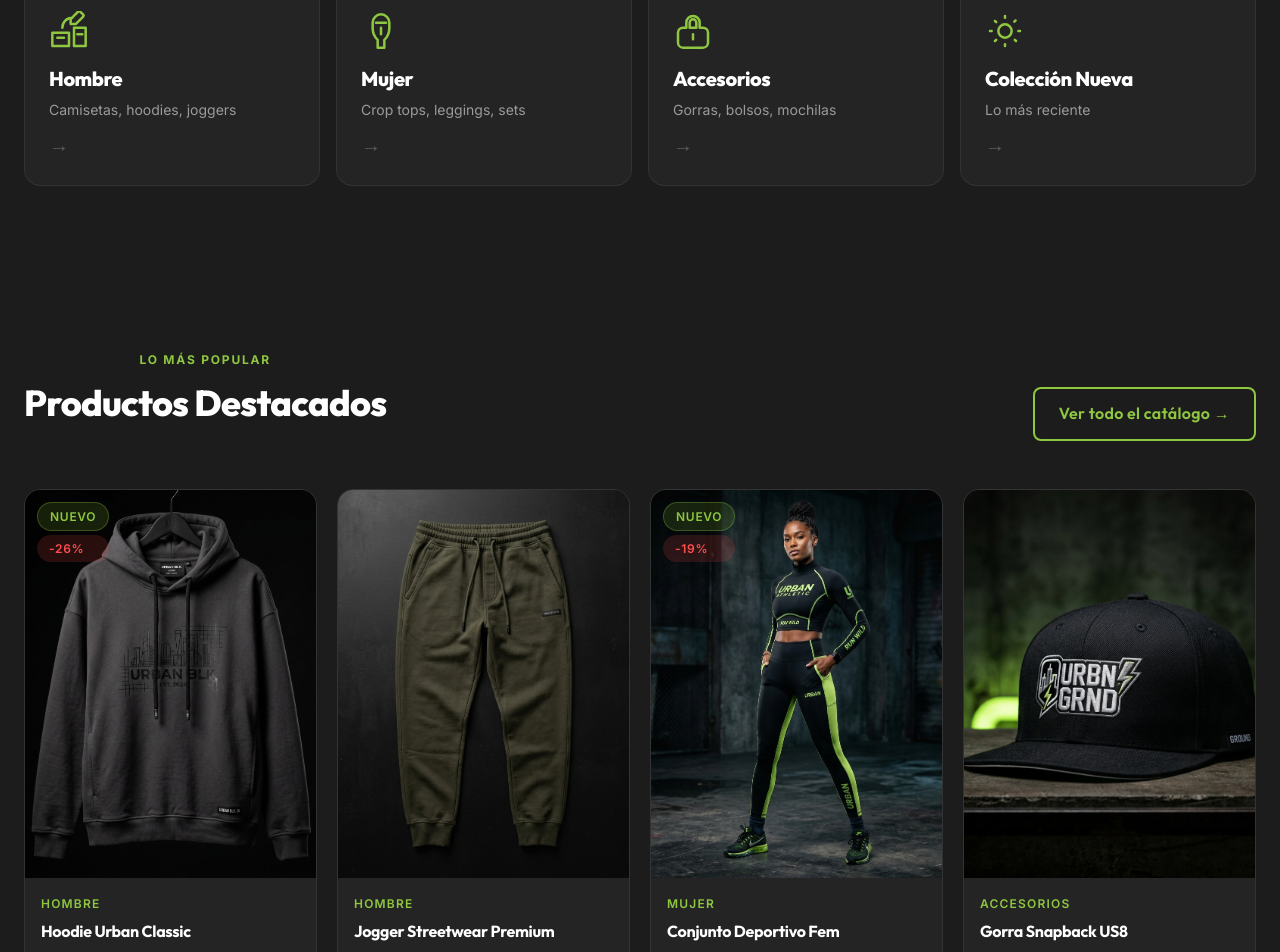
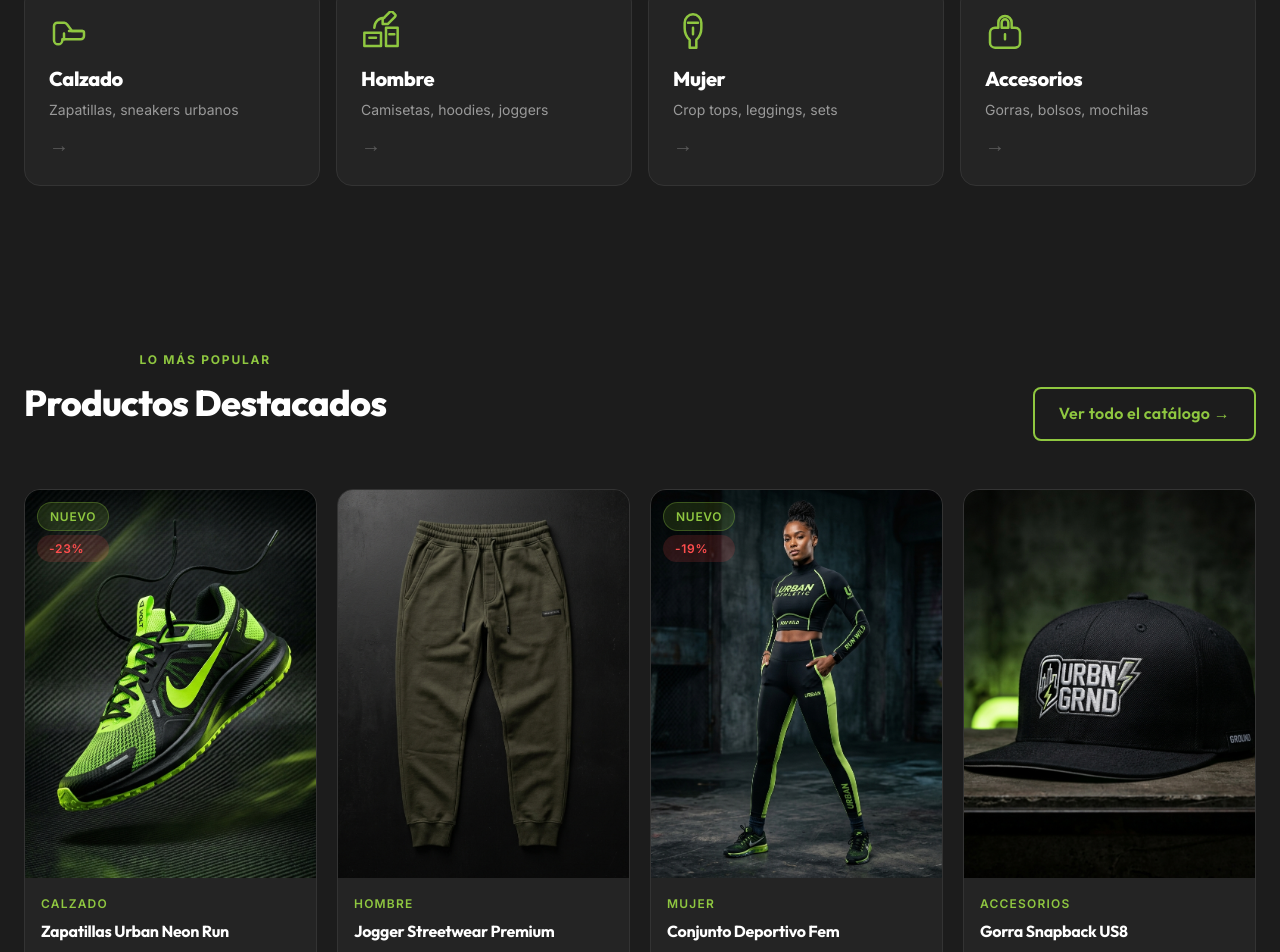
Before and after one commit to ingdavidc/UrbanStore, a React (Vite) app: page / in a window 1280 px wide. Shown: the part 1897-2849 px from the top of the page. Built offline with nearby package versions, Linux system fonts and the light colour scheme.

Commit message:
feat: prioritize footwear category and lead with Neon Run Sneakers

```diff
--- a/src/pages/Home.jsx
+++ b/src/pages/Home.jsx
@@ -6,9 +6,9 @@ import styles from './Home.module.css'
 // ── Mock data (replace with Firebase Firestore data) ──────────
 const FEATURED_PRODUCTS = [
   {
-    id: '1', name: 'Hoodie Urban Classic', price: 89000, originalPrice: 120000,
-    category: 'Hombre', sizes: ['S','M','L','XL'], isNew: true, isSale: true, stock: 15,
-    image: '/assets/images/product-hoodie.png',
+    id: '1', name: 'Zapatillas Urban Neon Run', price: 189000, originalPrice: 245000,
+    category: 'Calzado', sizes: ['38','39','40','41','42'], isNew: true, isSale: true, stock: 12,
+    image: '/assets/images/product-sneaker.png',
   },
   {
     id: '2', name: 'Jogger Streetwear Premium', price: 75000,
@@ -28,6 +28,17 @@ const FEATURED_PRODUCTS = [
 ]
 
 const CATEGORIES = [
+  {
+    label: 'Calzado',
+    icon: () => (
+      <svg width="40" height="40" viewBox="0 0 24 24" fill="none" stroke="currentColor" strokeWidth="1.5" strokeLinecap="round" strokeLinejoin="round">
+        <path d="M3 17.5a2.5 2.5 0 0 0 5 0V17h11c1.1 0 2-.9 2-2v-2c0-.55-.45-1-1-1h-6.2l-3-4A2 2 0 0 0 9.2 7H5c-1.1 0-2 .9-2 2v8.5z" />
+        <path d="M12 12h8m-11 5v-3.5" />
+      </svg>
+    ),
+    href: '/catalogo?cat=calzado',
+    description: 'Zapatillas, sneakers urbanos'
+  },
   {
     label: 'Hombre',
     icon: () => (
@@ -57,16 +68,6 @@ const CATEGORIES = [
     ),
     href: '/catalogo?cat=accesorios',
     description: 'Gorras, bolsos, mochilas'
-  },
-  {
-    label: 'Colección Nueva',
-    icon: () => (
-      <svg width="40" height="40" viewBox="0 0 24 24" fill="none" stroke="currentColor" strokeWidth="1.5" strokeLinecap="round" strokeLinejoin="round">
-        <path d="M12 3v1m0 16v1m9-9h-1M4 12H3m15.3-6.3l-.7.7M6.7 17.3l-.7.7m12.6 0l-.7-.7M6.7 6.7l-.7-.7M12 8a4 4 0 1 0 0 8 4 4 0 0 0 0-8z" />
-      </svg>
-    ),
-    href: '/catalogo?filter=new',
-    description: 'Lo más reciente'
   },
 ]
 
```
Also changed, not shown: public/assets/images/product-sneaker.png (added).
